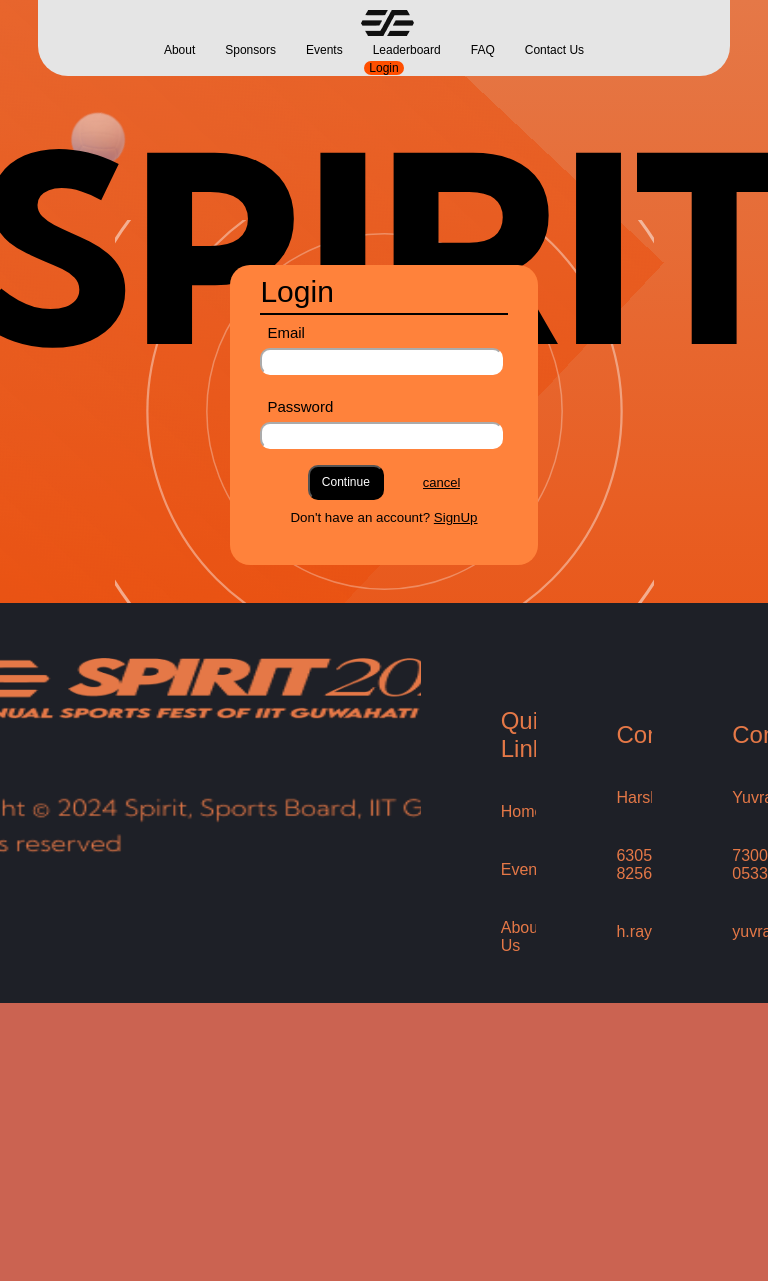
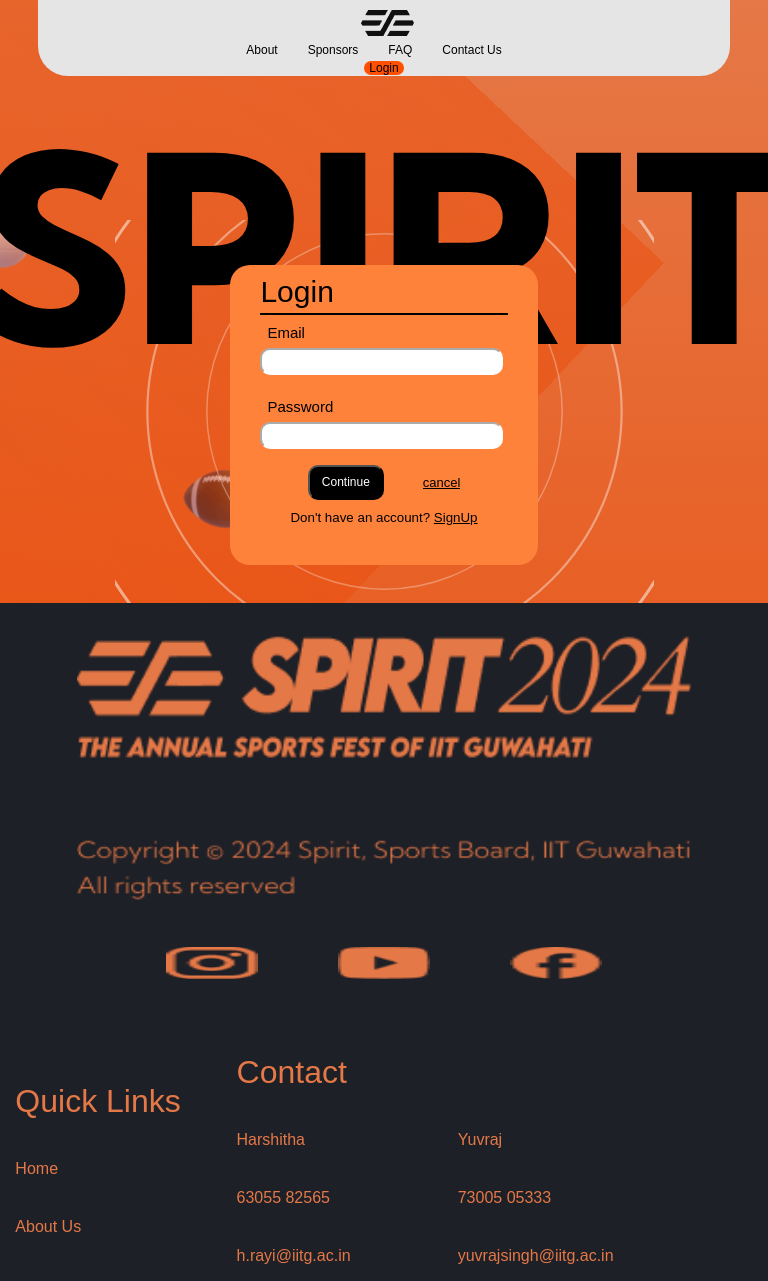
Before and after one commit to Ashmit-Verma/SPIRIT24, a React (Create React App) app in the folder frontend/: page /login in a window 768 px wide. Before the commit the page ends 1003 px from the top, so only its background shows below. Built offline with nearby package versions, Linux system fonts and the light colour scheme.

Commit message:
frontend changes

```diff
--- a/frontend/src/App.js
+++ b/frontend/src/App.js
@@ -23,7 +23,7 @@ function App() {
         <Route path="/login" element={<Login />} />
         <Route path="/otpVerify" element={<OtpVerify />} />
         <Route path="/dashboard" element={<PrivateRoute element={Dashboard} />} />
-        <Route path="/registration-success" element={<RegistrationSuccess />} />
+        <Route path="/registrationSuccess" element={<PrivateRoute element={RegistrationSuccess} />} />
         <Route path="/Leaderboard" element={<Leaderboard />} />
       </Routes>
     </Router>
--- a/frontend/src/components/FAQ/faq.css
+++ b/frontend/src/components/FAQ/faq.css
@@ -45,7 +45,7 @@
     display: flex;
     justify-content: center;
     align-items: center;
-    font-size: 3vh; /* Reduced font size */
+    font-size: 4vh; /* Reduced font size */
     transition: max-height 0.5s ease-in-out, opacity 0.5s ease-in-out;
     overflow: hidden;
     max-height: 0; /* Initially, max-height is 0 */
@@ -56,6 +56,7 @@
 }
 
 .accordion-content-active {
+    padding:1vw;
     max-height: 25vh; /* Adjusted max-height for better fit */
     opacity: 1; /* Content is fully visible */
 }
--- a/frontend/src/components/FAQ/faq.js
+++ b/frontend/src/components/FAQ/faq.js
@@ -49,7 +49,7 @@ const Faq = () => {
     ];
 
     return (
-        <div className="faq-main">
+        <div className="faq-main" id="faq">
             <div className="faq-title">FAQ's</div>
             <div className="faq-container">
 
--- a/frontend/src/components/footer/footer.css
+++ b/frontend/src/components/footer/footer.css
@@ -33,11 +33,15 @@
     margin-top: 8vh;
 }
 
-.second{
-    margin-left: 10vh;
-    width: 30%;
-     /* justify-content: center; */
-    /* align-items: center;  */
+.second1{
+    margin-left: 5px;
+    width: 50%;
+    display: flex;
+    flex-direction: column;
+}
+.second2{
+    margin-left: 5px;
+    width: 50%;
     display: flex;
     flex-direction: column;
 }
@@ -47,6 +51,10 @@
     font-family: sans-serif;
     font-size: 6vh;
     color: #E57847;
+}
+.contact
+{
+    display: flex;
 }
 
 .links{
@@ -59,7 +67,7 @@
 .links-div{
     display: flex;
     flex-direction: column;
-
+    width: 50%;
 
 }
 
@@ -67,13 +75,14 @@
     /* margin-left: 10vh; */
     display: flex;
     flex-direction: row;
+    width: 50%;
     /* justify-content: center; */
     /* align-items: center; */
     /* column-gap: 30vh; */
 
 }
 
-@media only screen and (max-width:768px){
+@media only screen and (max-width:769px){
     .footer-cont{
         display: flex;
         flex-direction: column;
@@ -87,7 +96,7 @@
     }
     .spirit-logo{
         width: 80vw;
-        height: 10vh;
+        height: 20vh;
     }
 
     .first{
@@ -119,7 +128,7 @@
 
     }
 
-    .second{
+    .second1{
         margin-left: 0vh;
 
          justify-content: center;
@@ -127,17 +136,28 @@
         display: flex;
         flex-direction: column;
         height: auto;
-        width: 100%;
+        width: 30%;
 
     }
+    .second2
+    {
+        margin-left: 0vh;
+
+         justify-content: center;
+        /* align-items: center;  */
+        display: flex;
+        flex-direction: column;
+        height: auto;
+        width: 60%;
+    }
     .media-img{
-        width: 8vw;
+        width: 12vw;
         height: 4vh;
     }
     .quick{
         /* margin-top: 7vh; */
         font-family: sans-serif;
-        font-size: 2vh;
+        font-size: 4vh;
         color: #E57847;
         /* display:none; */
     }
@@ -159,11 +179,12 @@
     .big-div{
         /* justify-content: center; */
         /* align-items: center; */
+        width:100%;
         display: flex;
         flex-direction: row;
         margin-left: 0;
         column-gap: 0;
-
+        padding:2vw;
     }
 
 
@@ -171,7 +192,7 @@
 }
 
 
-@media only screen and (max-width:1024px) and (min-width:768px){
+@media only screen and (max-width:1024px) and (min-width:769px){
     .footer-cont{
         display: flex;
         flex-direction: row;
@@ -207,11 +228,15 @@
         margin-top: 8vh;
     }
 
-    .second{
-        margin-left: 10vh;
+    .second1{
+        margin-left: 1vh;
         width: 30%;
-         /* justify-content: center; */
-        /* align-items: center;  */
+        display: flex;
+        flex-direction: column;
+    }
+    .second2{
+        margin-left: 1vh;
+        width: 60%;
         display: flex;
         flex-direction: column;
     }
--- a/frontend/src/components/footer/footer.js
+++ b/frontend/src/components/footer/footer.js
@@ -2,7 +2,7 @@ import React from "react";
 import './footer.css'
 const Footer=()=>{
     return(
-        <div className="footer-cont">
+        <div className="footer-cont" id="footer">
             <div className="first">
                 <img src="spirit.png" alt="" className="spirit-logo"/>
                 <img src="Frame 49.png" alt="Copyright"  className="copyright"/>
@@ -13,32 +13,29 @@ const Footer=()=>{
                 </div>
 
             </div>
-            <div className="big-div"><div className="second">
+            <div className="big-div"><div className="second1">
                 <div className="quick">Quick Links</div>
                 <div className="links-div">
                 <div className="links"><a href="/#home">Home</a></div>
-                <div className="links"><a href="/#events">Events</a></div>
                 <div className="links"><a href="/#aboutus">About Us</a></div>
                 </div>
             </div>
-            <div className="second">
+            <div className="second2">
             <div className="quick">Contact</div>
+            <div className="contact">
                 <div className="links-div">
                 <div className="links">Harshitha</div>
                 <div className="links">63055 82565</div>
                 <div className="links">h.rayi@iitg.ac.in</div>
-
                 </div>
-            </div>
-            <div className="second" >
-            <div className="quick">Contact</div>
                 <div className="links-div">
                 <div className="links">Yuvraj</div>
                 <div className="links">73005 05333</div>
                 <div className="links">yuvrajsingh@iitg.ac.in</div>
-
                 </div>
-            </div></div>
+                </div>
+            </div>
+        </div>
         </div>
     )
 }
--- a/frontend/src/components/gallery/gallery.js
+++ b/frontend/src/components/gallery/gallery.js
@@ -58,7 +58,7 @@ const Gallery = () => {
   };
 
   return (
-    <div className="gallery-container">
+    <div className="gallery-container" id="gallery">
       <h1>Gallery</h1>
       <div className="carousel">
         <div
--- a/frontend/src/components/header/header.css
+++ b/frontend/src/components/header/header.css
@@ -31,22 +31,24 @@
 display: inline;
 
 }
-
+.login
+{
+  overflow: visible;
+}
 .points a {
   margin-right: 20px;
 }
 
 .log{
+  font-size: 10px;
   margin-top: 1%;
   color: black;
-
   background-color: #FF4F00;
   padding: 10px 26px;
   border: none;
   border-radius: 40px;
-
   margin-right: 1em;
-
+  overflow: visible;
 }
 
 body{
--- a/frontend/src/components/header/header.js
+++ b/frontend/src/components/header/header.js
@@ -25,12 +25,11 @@ const Header = () => {
                    <a href="/"><img src="spiritlogo.jpg" alt="" /></a>
                 </div>
                 <div className="points">
-                    <a href="">About</a>
+                    <a href="/#aboutus">About</a>
                     <a href="">Sponsors</a>
-                    <a href="">Events</a>
-                    <a href="/Leaderboard">Leaderboard</a>
-                    <a href="">FAQ</a>
-                    <a href="">Contact Us</a>
+                    {/* <a href="/Leaderboard">Leaderboard</a> */}
+                    <a href="/#faq">FAQ</a>
+                    <a href="/#footer">Contact Us</a>
                 </div>
                 <div className="login">
                     {isLoggedIn ? (
```
Also changed, not shown: 1 other file (tests, documents, lock files or other folders).
